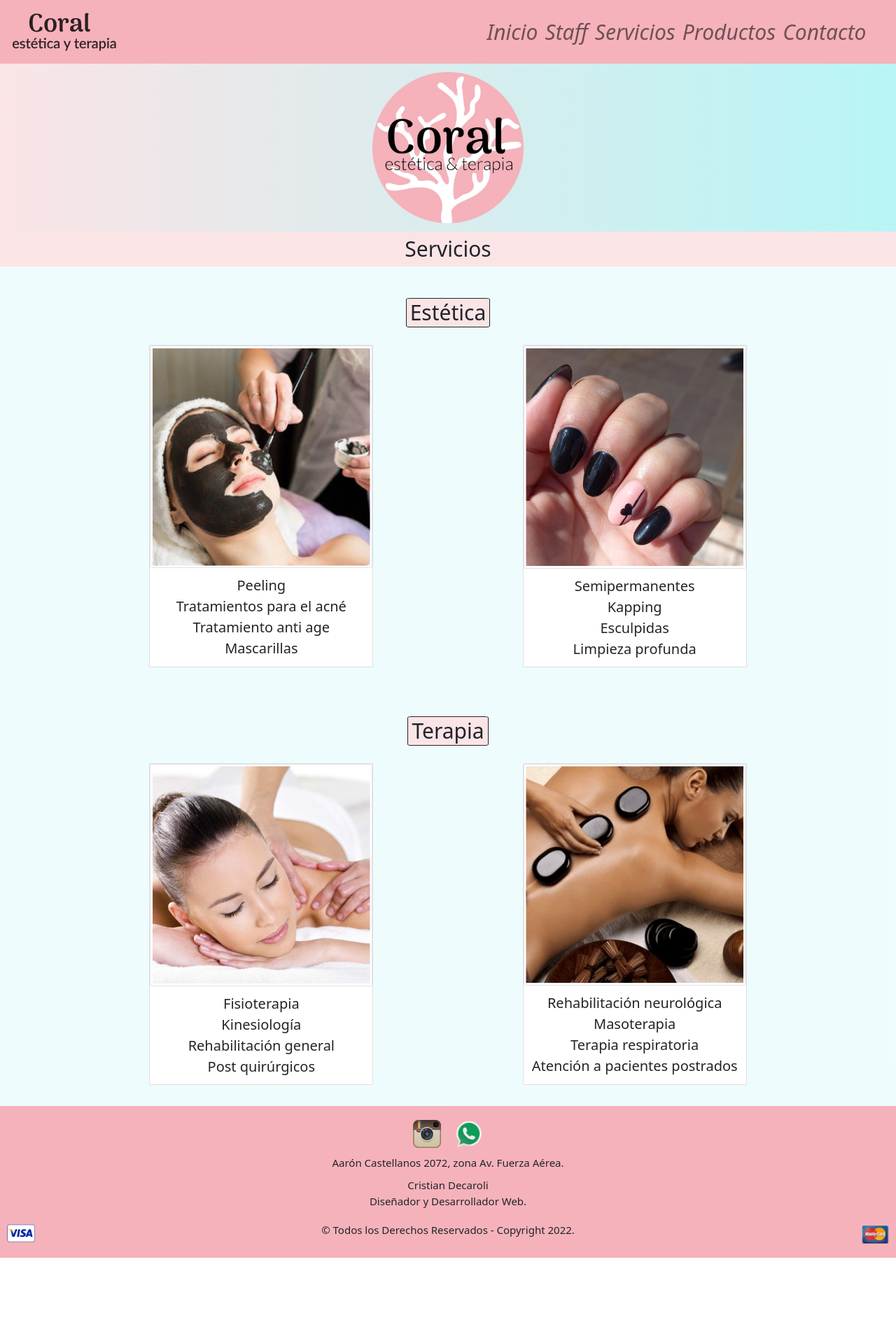
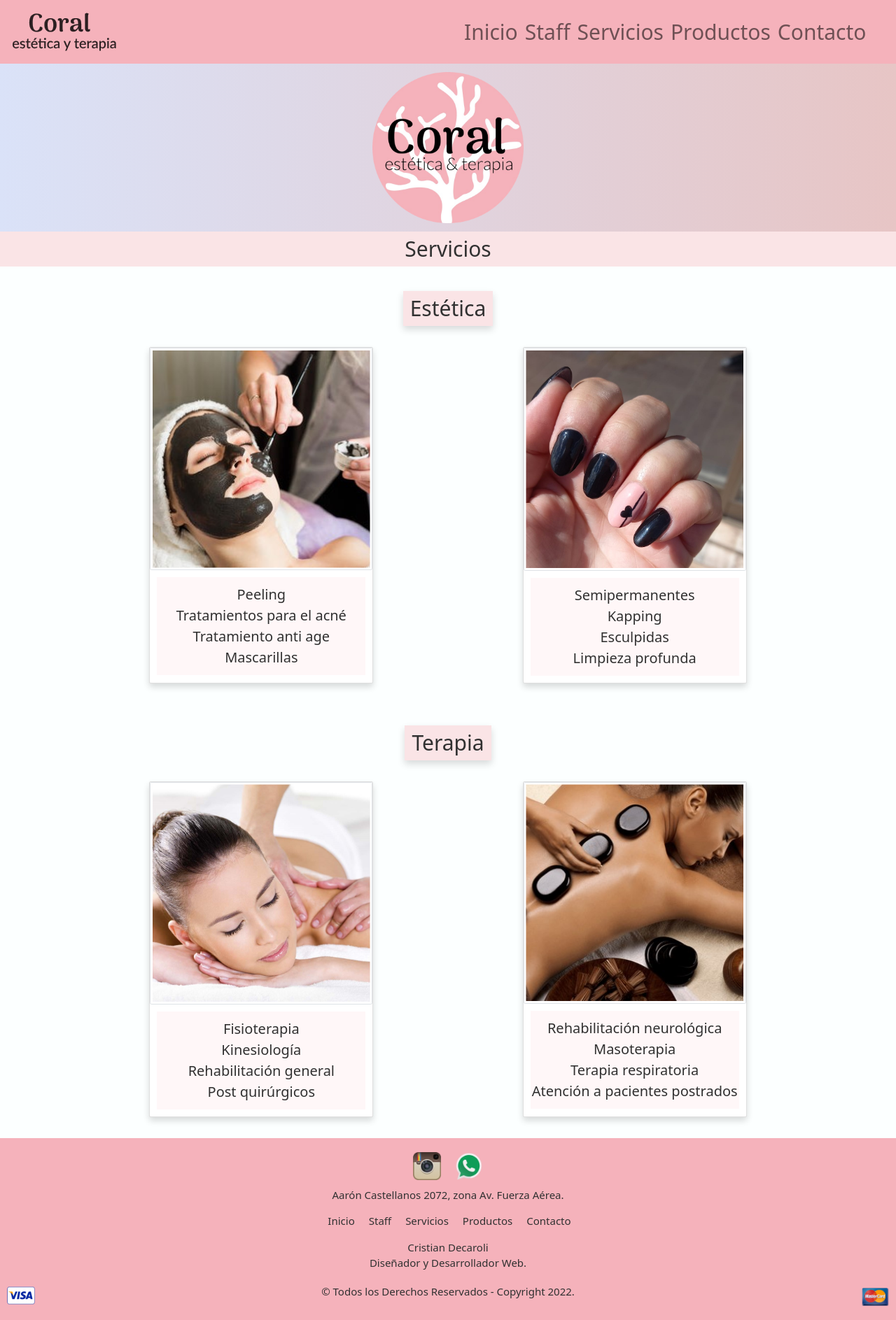
Before and after one commit to CristianDecaroli/HTML-CSS-Web-Site-Project, a website: page pages/servicios.html in a window 1280 px wide. Shown: the whole page at 70% size. Before the commit the page ends 1798 px from the top, so only its background shows below. Drawn offline with Linux system fonts and the light colour scheme; a web font is replaced by a local one.

Commit message:
subida del proyecto final

```diff
--- a/pages/servicios.html
+++ b/pages/servicios.html
@@ -5,7 +5,7 @@
     <meta http-equiv="X-UA-Compatible" content="IE=edge">
     <meta name="viewport" content="width=device-width, initial-scale=1.0">
     <meta name="description" content="Los servicios que ofrecemos fueron practicados, evaluados y abalados por profesionales académicos del rubro,
-    dándote así la tranquilidad de disfrutar nuestra atención.">
+    dándote así la tranquilidad de disfrutar de nuestra atención.">
     <meta name="author" content="Cristian Decaroli">
     <meta name="keywords" content="Terapia, Estética, Fisioterapia, Kinesiología, Estética Facial, Uñas, Manos, Pies">
     <title>Servicios de Coral - Estética y Terapia</title>
@@ -44,7 +44,7 @@
                         <a class="nav-link scale" href="ubicacion.html">Contacto</a>
                     </li>
                 </ul>
-          </div>
+            </div>
         </div>
     </nav>
     <header class="text-center">
@@ -53,13 +53,13 @@
     <main >
         <h2 class="h1-titulo text-center py-3">Servicios</h2>
         <section class="row justify-content-evenly text-center py-5">
-            <div class="div-h3">
-                <h3 class="p-2 mb-4 d-inline-block">Estética</h3>
+            <div>
+                <h3 class="p-3 mb-5 d-inline-block shadow">Estética</h3>
             </div>
-            <div class="card col-sm-12 col-md-6 col-lg-3">
+            <div class="card col-sm-12 col-md-6 col-lg-3 shadow">
                 <img src="../images/FotoDeMascarilla.jpg" class="card-img-top img-thumbnail" alt="Trabajos realizados, mascarilla facial">
                 <div class="card-body">
-                    <p class="card-text p-staff">
+                    <p class="card-text p-staff py-3">
                         Peeling <br>
                         Tratamientos para el acné <br>
                         Tratamiento anti age <br>
@@ -67,10 +67,10 @@
                     </p>
                 </div>
             </div>
-            <div class="card col-sm-12 col-md-6 col-lg-3">
+            <div class="card col-sm-12 col-md-6 col-lg-3 shadow">
                 <img src="../images/Manos1.jpeg" class="card-img-top img-thumbnail" alt="Trabajo realizados, manicuría">
                 <div class="card-body">
-                    <p class="card-text p-staff">
+                    <p class="card-text p-staff py-3">
                         Semipermanentes <br>
                         Kapping <br>
                         Esculpidas <br>
@@ -80,13 +80,13 @@
             </div>
         </section>
         <section class="row justify-content-evenly text-center py-5">
-            <div class="div-h3">
-                <h3 class="p-2 mb-4 d-inline-block">Terapia</h3>
+            <div>
+                <h3 class="p-3 mb-5 d-inline-block shadow">Terapia</h3>
             </div>
-            <div class="card col-sm-12 col-md-6 col-lg-3">
+            <div class="card col-sm-12 col-md-6 col-lg-3 shadow">
                 <img src="../images/FotoMasoterapia.jpg" class="card-img-top img-thumbnail" alt="Trabajos realizados, masoterapia">
                 <div class="card-body">
-                    <p class="card-text p-staff">
+                    <p class="card-text p-staff py-3">
                         Fisioterapia <br>
                         Kinesiología <br>
                         Rehabilitación general <br>
@@ -94,10 +94,10 @@
                     </p>
                 </div>
             </div>
-            <div class="card col-sm-12 col-md-6 col-lg-3">
+            <div class="card col-sm-12 col-md-6 col-lg-3 shadow">
                 <img src="../images/FotoMasajePiedras.jpg" class="card-img-top img-thumbnail" alt="Trabajos realizados, masajes con piedras calientes">
                 <div class="card-body">
-                    <p class="card-text p-staff">
+                    <p class="card-text p-staff py-3">
                         Rehabilitación neurológica <br>
                         Masoterapia <br>
                         Terapia respiratoria <br>
@@ -119,6 +119,25 @@
         <div class="text-center">
             <p>Aarón Castellanos 2072, zona Av. Fuerza Aérea.</p>
         </div>
+        <div>
+            <ul class="d-flex justify-content-center" id="ulFooter">
+                <li id="liFooter">
+                    <a class="nav-link scale" aria-current="page" href="../index.html">Inicio</a>
+                </li>
+                <li id="liFooter">
+                    <a class="nav-link scale" href="staff.html">Staff</a>
+                </li>
+                <li id="liFooter">
+                    <a class="nav-link scale" href="servicios.html">Servicios</a>
+                </li>
+                <li id="liFooter">
+                    <a class="nav-link scale" href="productos.html">Productos</a>
+                </li>
+                <li id="liFooter">
+                    <a class="nav-link scale" href="ubicacion.html">Contacto</a>
+                </li>
+            </ul>
+        </div>
         <div class="text-center">
             <p>Cristian Decaroli<br>
             Diseñador y Desarrollador Web.</p>
--- a/scss/_content.scss
+++ b/scss/_content.scss
@@ -1,20 +1,13 @@
 html {
     font-size: $htmlSize;
-    color: map-get($map: $colores, $key: 'textGeneral');
 }
 
 #botonera {
     background-color: map-get($map: $colores, $key: 'navFooterColor');
     padding-right: $textMm;
-    font-size: $textSm;
-    font-weight: 400;
         li {
-            color: map-get($map: $colores, $key: 'textGeneral');
             font-size: $textMm;
         }
-                &:hover {
-                    font-style: italic;
-                }
 }
 
 // MIXIN
@@ -23,10 +16,9 @@ html {
     justify-content: $j-center;
     align-items: $a-center;
 }
-
-@mixin img-ico($height, $width){
-    height: 4rem;
-    width: auto;
+@mixin text($Staff, $Mm){
+    font-size: $Staff;
+    line-height: $Mm;
 }
 
 header {
@@ -41,31 +33,29 @@ header {
 }
 
 main {
+    color: map-get($map: $colores, $key: 'textGeneral');
     background-color: map-get($map: $colores, $key: 'bodyColor');
         h1 {
+            color: map-get($map: $colores, $key: 'navFooterColor');
             font-size: $textLm;
-            font-weight: 500;
+            text-shadow: 4px 4px 4px map-get($map: $colores, $key: 'shadow')
         }
         .h1-titulo, h2 {
             background-color: map-get($map: $colores, $key: 'backgroundTittleColor');
             font-size: $textMm;
             line-height: $textMm;
         }
-        .div-h3 {
-            padding: 1rem;
-                h3 {
-                    @extend .h1-titulo;
-                    border-radius: 5%;
-                    border: solid 1px;
-                }
+        h3 {
+            @extend .h1-titulo;
         }
         .p-principal {
             font-size: $textMm;
             line-height: $textLm;
+            text-shadow: 4px 4px 4px map-get($map: $colores, $key: 'shadow')
         }
         .p-staff {
-            font-size: $textStaff;
-            line-height: $textMm;
+            @include text($textStaff, $textMm);
+            background-color: map-get($map: $colores, $key: 'sectionBackground');
         }
         #section-background {
             background-color: map-get($map: $colores, $key: 'sectionBackground');
@@ -76,9 +66,7 @@ main {
         }
         table {
             @include flex-center(center, center);
-        }
-        .ico-general {
-            @include img-ico(4rem, auto);
+            @include text($textStaff, $textMm);
         }
         iframe {
             width: 100%;
@@ -107,14 +95,22 @@ main {
             width: 100%;
             height: 20vh;
         }
-
 }
 
 footer {
+    color: map-get($map: $colores, $key: 'textGeneral');
     background-color: map-get($map: $colores, $key: 'navFooterColor');
     font-size: $textFooter;
         img {
             height: 4rem;
             width: auto;
         }
+        #ulFooter {
+            list-style: none;
+            padding-left: 4px;
+                a {
+                    text-decoration: none;
+                    color: map-get($map: $colores, $key: 'textGeneral');
+                }
+        }
 }
--- a/scss/_maps.scss
+++ b/scss/_maps.scss
@@ -1,10 +1,11 @@
 // MAP
 
 $colores: (
-    'bodyColor': #eafcfec0,
+    'bodyColor': #fcffff,
     'backgroundTittleColor': #fae4e6,
-    'navFooterColor': rgb(245, 178, 187),
+    'navFooterColor': #f5b2bb,
     'sectionBackground': #fff7f8,
-    'gradient': linear-gradient(90deg, rgba(250,228,230,1) 0%, rgba(184,245,246,1) 100%),
-    'textGeneral': rgb(36, 35, 35),
+    'gradient': linear-gradient(to right, #dae2f8, #e7c5c5),
+    'textGeneral': #313131,
+    'shadow': #abbaab54,
 );
```
Also changed, not shown: index.html (+26 -7 lines), pages/productos.html (+25 -6 lines), pages/staff.html (+26 -7 lines), pages/ubicacion.html (+26 -7 lines), css/bootstrap.min.css, css/style.css, scss/_vars.scss (line endings or trailing spaces).
